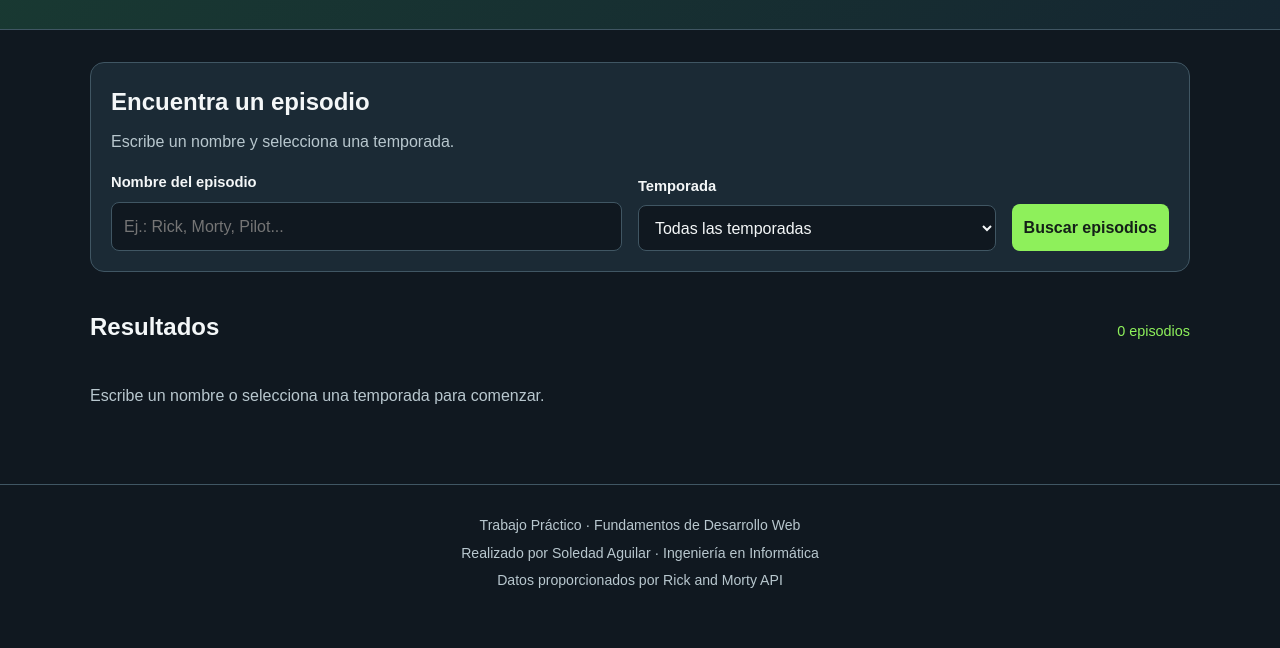
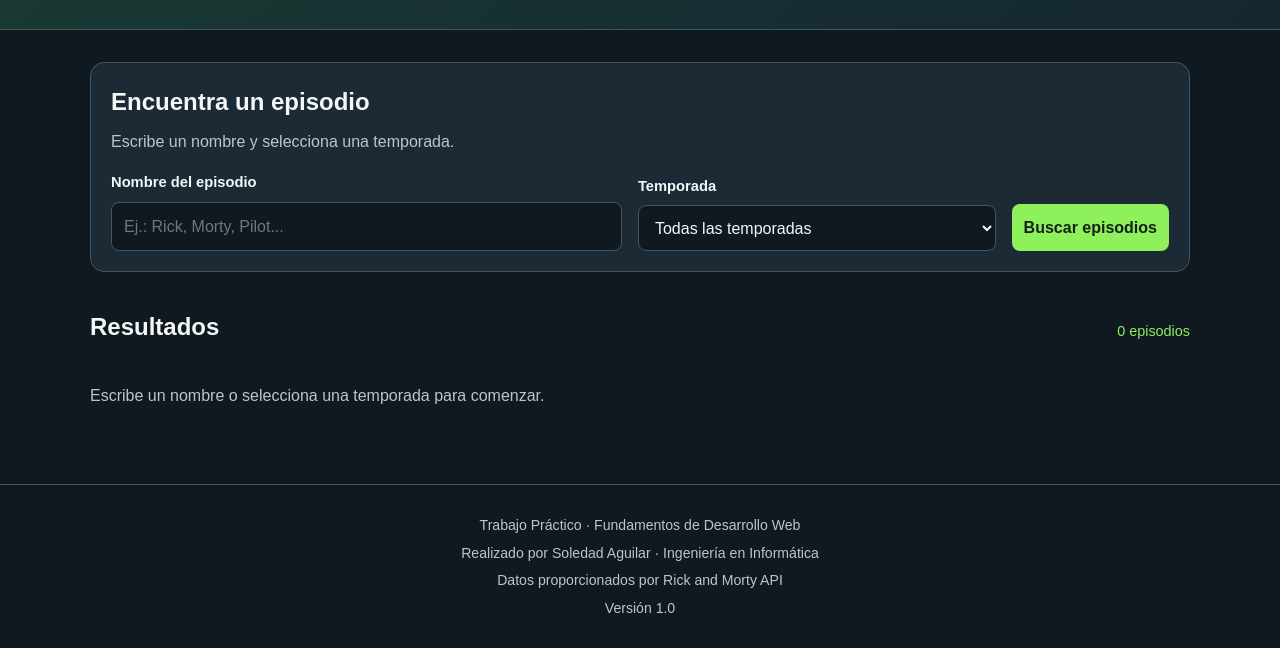
Before and after one commit to Soledadagl/tp-aguilar-soledad, a plain HTML site: page index.html in a window 1280 px wide. Shown: the part 163-811 px from the top of the page. Drawn offline with Linux system fonts and the light colour scheme.

Commit message:
feat: mostrar version inicial 1.0

```diff
--- a/index.html
+++ b/index.html
@@ -75,6 +75,7 @@
         <p>Trabajo Práctico · Fundamentos de Desarrollo Web</p>
         <p>Realizado por Soledad Aguilar · Ingeniería en Informática</p>
         <p>Datos proporcionados por Rick and Morty API</p>
+        <p>Versión 1.0</p>
     </footer>
 </body>
 </html>
```
